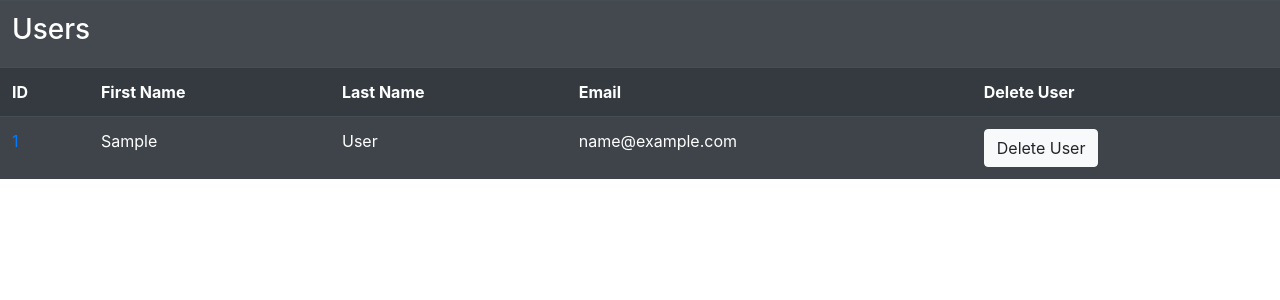
After one commit to cubisttriangle/BotaniCam, a Python web app: template blueprints/users/templates/users/list.html in a window 1280 px wide. The commit adds this page. Shown: the top 300 px of the page. Run offline with Jinja, Linux system fonts and the light colour scheme; the template is opened without the code that fills it: most values are stand-ins (such as "Sample title", 1, 10 or a date in 2020); some libraries are stand-ins or nearby versions.

Commit message:
Add webpages for Users.

```diff
--- a/__init__.py
+++ b/__init__.py
@@ -1,3 +1,4 @@
+
 def set_db_session( app ):
 
     from flask import _app_ctx_stack
@@ -9,7 +10,9 @@ def set_db_session( app ):
 def register_blueprints( app ):
 
     from blueprints.dashboard import dashboard
+    from blueprints.users import users
     app.register_blueprint( dashboard )
+    app.register_blueprint( users )
 
 def load_config( app, app_config ):
 
@@ -32,7 +35,7 @@ def create_app( app_config = None ):
 
     from flask import Flask
 
-    app = Flask( __name__, instance_relative_config=True )
+    app = Flask( __name__, template_folder='templates', instance_relative_config=True )
 
     load_config( app, app_config )
     verify_instance_path( app )
--- a/blueprints/dashboard/templates/dashboard/index.html
+++ b/blueprints/dashboard/templates/dashboard/index.html
@@ -8,4 +8,6 @@
 <title>{{pageName}}</title>
 <h1>{{pageName}}</h1>
 
+<a href="{{ url_for( 'users.list' ) }}">Users</a>
+
 </html>
--- /dev/null
+++ b/blueprints/users/templates/users/list.html
@@ -0,0 +1,38 @@
+{% extends "base.jinja" %}
+
+{% block content %}
+  {% if not users %}
+    <p>No users in database.</p>
+  {% else %}
+    <table class="table table-striped table-hover table-dark">
+      <tr>
+        <th colspan="5">
+          <h3>Users</h3>
+        </th>
+      </tr>
+      <tr>
+        <th>ID</th>
+        <th>First Name</th>
+        <th>Last Name</th>
+        <th>Email</th>
+        <th>Delete User</th>
+      </tr>
+    {% for user in users %}
+      {% set user_ref=url_for('users.user', id=user.id) %}
+      {% set del_ref=url_for('users.delete', id=user.id) %}
+      <tr id="{{user.id}}">
+        <td><a href="{{user_ref}}">{{user.id}}</a></td>
+        <td>{{user.first_name}}</td>
+        <td>{{user.last_name}}</td>
+        <td>{{user.email}}</td>
+        <!--td><a href="{{del_ref}}">DeleteIcon</a></td-->
+        <td>
+          <form name="deleteUser" action="{{del_ref}}" method="post">
+          <button type="submit" class="btn btn-light" name="id" value="{{user.id}}" class="link-button">Delete User</button>
+          </form>
+        </td>
+      </tr>
+    {% endfor %}
+    </table>
+  {% endif %}
+{% endblock %}
--- a/models/Person.py
+++ b/models/Person.py
@@ -12,5 +12,5 @@ class Person( BotaniBase, Base ):
     UniqueConstraint( first_name, last_name, email )
 
     def __repr__( self ):
-       return "<Person(first_name='%s', last_name='%s')>".format(
-           self.first_name, self.last_name )
+       return "<Person(first_name='%s', last_name='%s', email='%s')>".format(
+           self.first_name, self.last_name, self.email )
--- a/models/__init__.py
+++ b/models/__init__.py
@@ -10,7 +10,7 @@ def create_db_session_factory( db_config = None ):
 
     if db_config is None:
 
-        engine = create_engine( 'sqlite:///:memory:' )
+        engine = create_engine( 'sqlite:///test.db' )
         Base.metadata.create_all( engine )
         return sessionmaker( bind=engine )
 
--- a/requirements.txt
+++ b/requirements.txt
@@ -1,2 +1,4 @@
 Flask
+Flask-WTF
 SQLAlchemy
+email_validator
--- a/static/main.css
+++ /dev/null
@@ -1,5 +0,0 @@
-:root {
-  --main-bg-color: #51b87c;
-}
-
-body { background-color: var( --main-bg-color ); }
--- /dev/null
+++ b/templates/base.jinja
@@ -0,0 +1,19 @@
+<!DOCTYPE html>
+<html lang="en">
+<head>
+    {% block head %}
+    <link rel="stylesheet"
+      href="https://stackpath.bootstrapcdn.com/bootstrap/4.5.0/css/bootstrap.min.css"
+      integrity="sha384-9aIt2nRpC12Uk9gS9baDl411NQApFmC26EwAOH8WgZl5MYYxFfc+NcPb1dKGj7Sk"
+      crossorigin="anonymous">
+    <title>{% block title %}{% endblock %}</title>
+    {% endblock %}
+</head>
+<body>
+    <div id="content">{% block content %}{% endblock %}</div>
+    <div id="footer">
+        {% block footer %}
+        {% endblock %}
+    </div>
+</body>
+</html>
```
Also changed, not shown: blueprints/users/__init__.py (added, +72 -0 lines), blueprints/users/templates/users/add.html (added, +13 -0 lines), blueprints/users/templates/users/user.html (added, +7 -0 lines), blueprints/users/user_form.py (added, +17 -0 lines).
